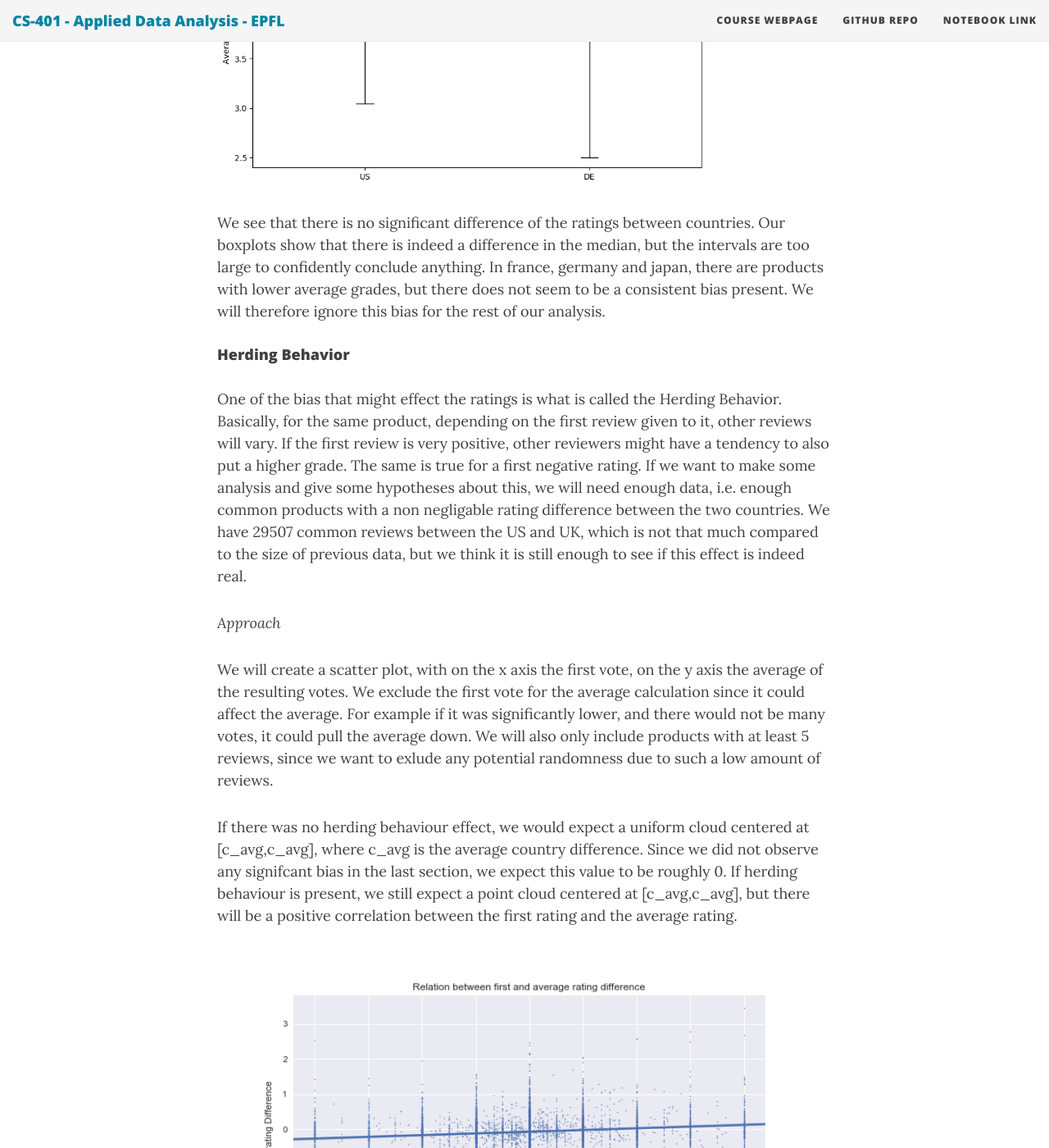
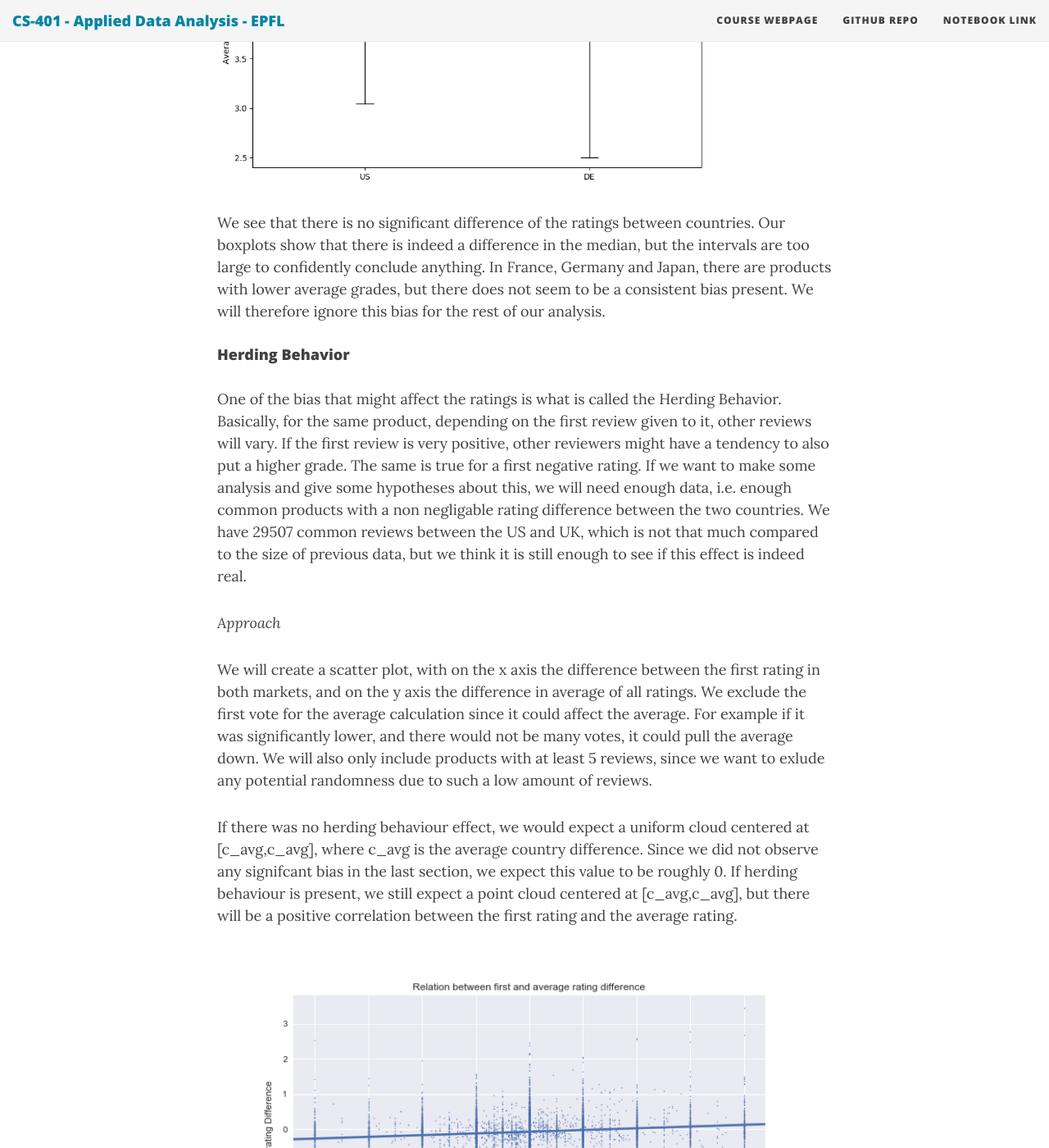
Before and after one commit to ada-lyn/ada-lyn.github.io, a Jekyll site: the page built from index.md, in a window 1280 px wide and 1400 px high, scrolled down 24319 px. Shown: the whole window at 82% size. Built offline with Jekyll 4.4.1, drawn with Linux system fonts in a browser that asks for light colours; nearby versions of some CDN libraries; formulas are drawn with MathJax 3; some of the changed text lies outside the part shown.

Commit message:
Update index.md

```diff
--- a/index.md
+++ b/index.md
@@ -270,7 +270,7 @@
 
 To be able to correcly compare ratings between countries, we will have to limit our dataset to products that are available in both regions. Moreover, we will only keep reviews given during the same time period, since we saw earlier that the year of the review had quite a big impact on the rating.
 
-*e.g. If for a given article we have reviews from 2001 to 2015 in the US, but only from 2005 to 2015 in the UK, we will discard all reviews in the us before 2005.*
+*e.g. If for a given article we have reviews from 2001 to 2015 in the US, but only from 2005 to 2015 in the UK, we will discard all reviews in the US before 2005.*
 
 We did pairwise comparaisons, since it is the way we have the most common data. You can see here the repartition of ratings in the US (on the left) versus the other countries (on the right).
 
@@ -279,15 +279,15 @@
 </p>
 
 
-We see that there is no significant difference of the ratings between countries. Our boxplots show that there is indeed a difference in the median, but the intervals are too large to confidently conclude anything. In france, germany and japan, there are products with lower average grades, but there does not seem to be a consistent bias present. We will therefore ignore this bias for the rest of our analysis.
+We see that there is no significant difference of the ratings between countries. Our boxplots show that there is indeed a difference in the median, but the intervals are too large to confidently conclude anything. In France, Germany and Japan, there are products with lower average grades, but there does not seem to be a consistent bias present. We will therefore ignore this bias for the rest of our analysis.
 
 #### Herding Behavior
 
-One of the bias that might  effect the ratings is what is called the Herding Behavior. Basically, for the same product, depending on the first review given to it, other reviews will vary. If the first review is very positive, other reviewers might have a tendency to also put a higher grade. The same is true for a first negative rating. If we want to make some analysis and give some hypotheses about this, we will need enough data, i.e. enough common products with a non negligable rating difference between the two countries. We have 29507 common reviews between the US and UK, which is not that much compared to the size of previous data, but we think it is still enough to see if this effect is indeed real.
+One of the bias that might affect the ratings is what is called the Herding Behavior. Basically, for the same product, depending on the first review given to it, other reviews will vary. If the first review is very positive, other reviewers might have a tendency to also put a higher grade. The same is true for a first negative rating. If we want to make some analysis and give some hypotheses about this, we will need enough data, i.e. enough common products with a non negligable rating difference between the two countries. We have 29507 common reviews between the US and UK, which is not that much compared to the size of previous data, but we think it is still enough to see if this effect is indeed real.
 
 *Approach*
 
-We will create a scatter plot, with on the x axis the first vote, on the y axis the average of the resulting votes. We exclude the first vote for the average calculation since it could affect the average. For example if it was significantly lower, and there would not be many votes, it could pull the average down. We will also only include products with at least 5 reviews, since we want to exlude any potential randomness due to such a low amount of reviews.
+We will create a scatter plot, with on the x axis the difference between the first rating in both markets, and on the y axis the difference in average of all ratings. We exclude the first vote for the average calculation since it could affect the average. For example if it was significantly lower, and there would not be many votes, it could pull the average down. We will also only include products with at least 5 reviews, since we want to exlude any potential randomness due to such a low amount of reviews.
 
 If there was no herding behaviour effect, we would expect a uniform cloud centered at [c_avg,c_avg], where c_avg is the average country difference. Since we did not observe any signifcant bias in the last section, we expect this value to be roughly 0.
 If herding behaviour is present, we still expect a point cloud centered at [c_avg,c_avg], but there will be a positive correlation between the first rating and the average rating.
@@ -306,7 +306,7 @@
 
 </p>
 
-Visual inspection of the regression slope shows that it is strictly positive. The confidence bands of the seaborn plot do not include a line $f(x) = c$, so we can conclude that there is herding behaviour. Moreover, we see that we have a Pearson's correlation coefficient of ~0.145, which is quite low, but significant and expected. If it was bigger, for instance 0.8, it might actually really problematic for Amazon, and woulnd mean that the vast majority of people would just look at older reviews, without giving their own opinion at all. Hence this is a good thing to have guite a low correlation.
+Visual inspection of the regression slope shows that it is strictly positive. The confidence bands of the seaborn plot do not include a line $f(x) = c$, so we can conclude that there is herding behaviour. Moreover, we see that we have a Pearson's correlation coefficient of ~0.145, which is quite low, but significant and expected. If it was bigger, for instance 0.8, it might actually really problematic for Amazon, and would mean that the vast majority of people would just look at older reviews, without giving their own opinion at all. Hence this is a good thing to have quite a low correlation.
 
 One question that follows from this is if this correlation also depends on the number of reviews for a product.
 
```
Also changed, not shown: other parts of index.md (+1 -1 lines).
